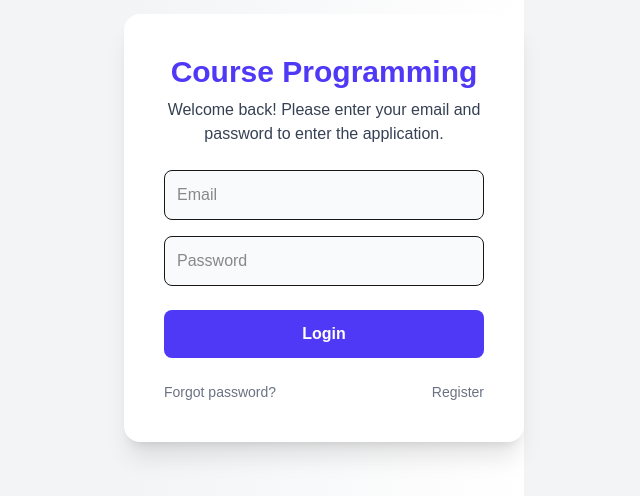
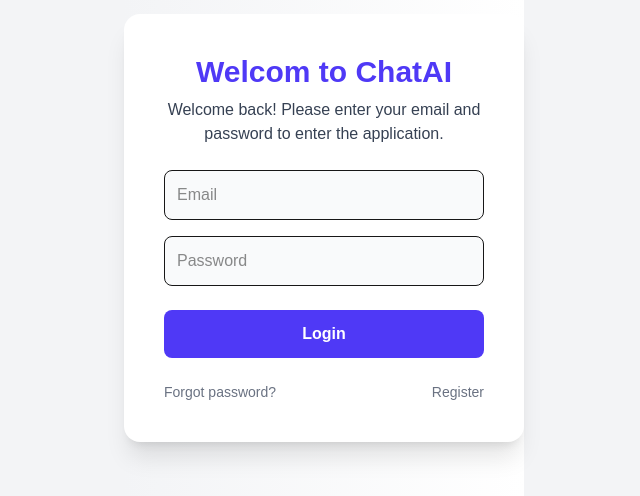
Before and after one commit to SlesSam/chatfake, a Next.js app: page / in a window 1280 px wide. Shown: the part 172-668 px from the top of the page, without its empty margins (316-956 px from the left). Built offline with nearby package versions, Linux system fonts and the light colour scheme.

Commit message:
correct ui chat

```diff
--- a/src/app/login/components/loginForm.tsx
+++ b/src/app/login/components/loginForm.tsx
@@ -32,7 +32,7 @@
       <div className="bg-white p-10 rounded-2xl shadow-xl w-[400px] space-y-6">
         {/* Logo y título */}
         <div className="text-center">
-          <h1 className="text-3xl font-bold text-indigo-600">Course Programming</h1>
+          <h1 className="text-3xl font-bold text-indigo-600">Welcom to ChatAI</h1>
           <p className="text-gray-700 mt-2">Welcome back! Please enter your email and password to enter the application.</p>
         </div>
 
```
